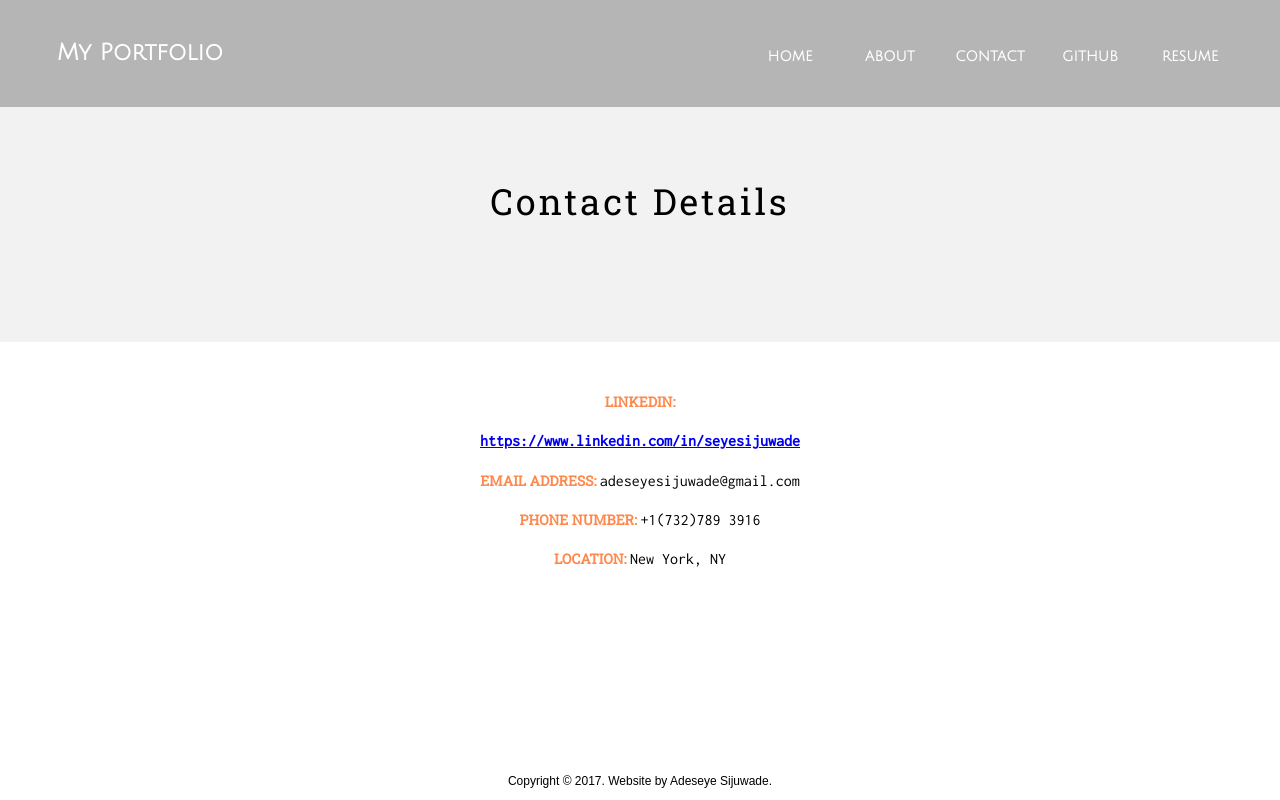
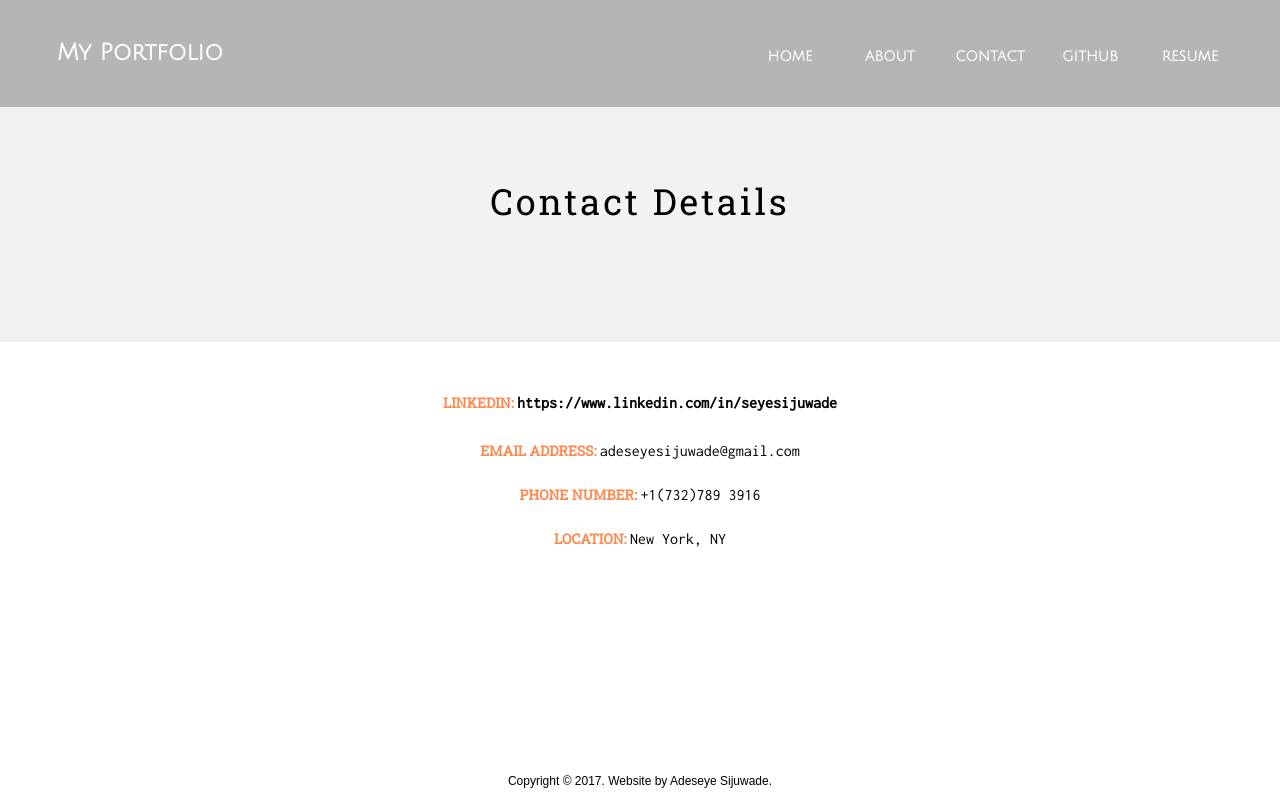
Before and after one commit to seyesij/portfolio, a React (Create React App) app: page /contact in a window 1280 px wide. Built offline with nearby package versions, Linux system fonts and the light colour scheme.

Commit message:
update style

```diff
--- a/src/App.css
+++ b/src/App.css
@@ -223,11 +223,12 @@ a:hover.menu-icon, a:active.menu-icon, a:focus.menu-icon {
   font-family: "Roboto Slab", sans-serif;
 }
 .contact_info {
-  margin-top: 50px;
+  margin-top: 40px;
 }
 .contact_info p{
-  margin-top: 20px;
+  margin-top: 15px;
   font-family: 'Inconsolata', monospace;
+/*  border: 1px solid blue;*/
 }
 .info {
   text-transform: uppercase;
@@ -241,6 +242,24 @@ a:hover.menu-icon, a:active.menu-icon, a:focus.menu-icon {
     width:100%;
     bottom:0px;
     font-size: 12px;
+}
+.linkedin a {
+  display: inline-block;
+  line-height: 0;
+  color: black;
+}
+.linkedin a:hover {
+  color: purple;
+}
+.linkedin {
+  line-height: 0;
+}
+.link {
+  text-decoration: none;
+  list-style-type: none;
+}
+.other {
+  padding-bottom: 9px;
 }
 
 /****ABOUT****/
```
